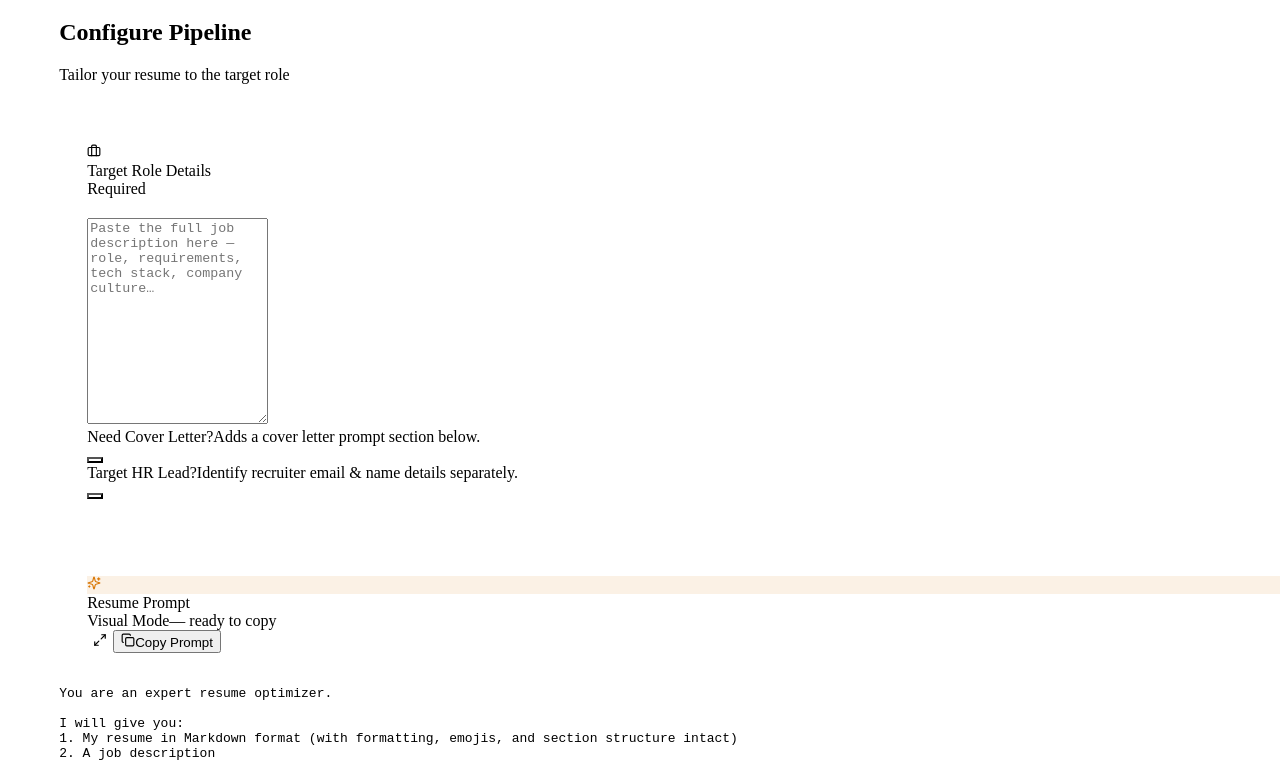
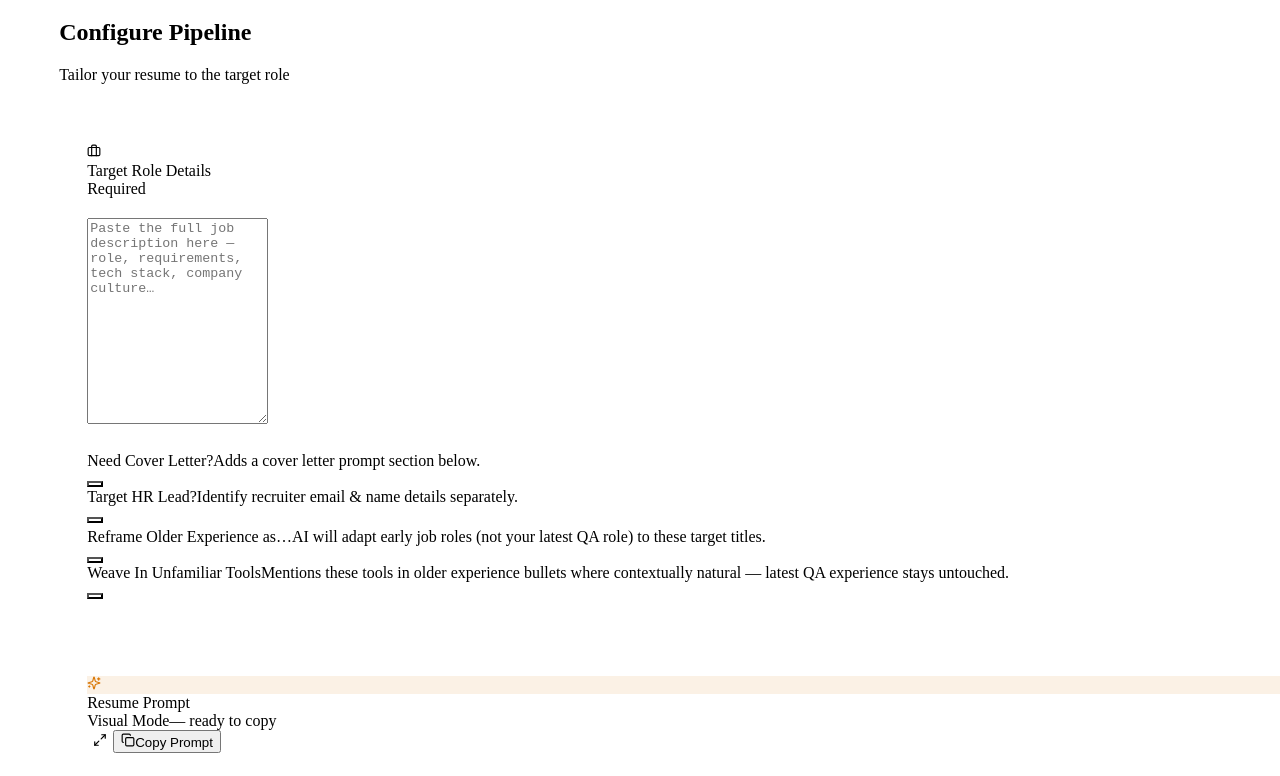
Before and after one commit to imrankhan2424/ai-resume-architect, a React (Vite) app: page / in a window 1280 px wide. Shown: the part 460-1236 px from the top of the page. Built offline with nearby package versions, Linux system fonts and the light colour scheme; the HTML template or start-up script is replaced by a standard one.

Commit message:
Added additional prompts

```diff
--- a/src/components/PromptGenerator.jsx
+++ b/src/components/PromptGenerator.jsx
@@ -16,6 +16,12 @@ const PromptGenerator = () => {
   const [copiedLead, setCopiedLead] = useState(false);
   const [copiedJobDescription, setCopiedJobDescription] = useState(false);
   const [modalTarget, setModalTarget] = useState(null); // 'resume' | 'cover' | 'lead' | null
+
+  // ── Creative Reframing State ─────────────────────────────────────
+  const [enableOtherRoles, setEnableOtherRoles] = useState(false);
+  const [otherJobRoles, setOtherJobRoles] = useState('');
+  const [enableUntouchedTools, setEnableUntouchedTools] = useState(false);
+  const [untouchedTools, setUntouchedTools] = useState('');
 
   const handleCopyJobDescription = () => {
     if (!jobDescription) return;
@@ -48,10 +54,51 @@ RULES:
 ${jobDescription || '[PASTE JOB DESCRIPTION HERE]'}`;
   };
 
+  // ── Creative Reframing Block (injected into resume prompt when enabled) ──
+  const buildCreativeReframingBlock = () => {
+    const hasRoles = enableOtherRoles && otherJobRoles.trim();
+    const hasTools = enableUntouchedTools && untouchedTools.trim();
+    if (!hasRoles && !hasTools) return '';
+
+    const lines = [
+      '',
+      '--- CREATIVE REFRAMING INSTRUCTIONS ---',
+      'IMPORTANT: The following instructions apply ONLY to older / earlier experience entries (NOT the most recent job):',
+      '- Keep ALL personal details (name, contact, education, certifications) exactly as they are',
+      '- Keep the most recent work experience entry completely unchanged — do NOT alter its title, company, dates, or bullet points',
+    ];
+
+    if (hasRoles) {
+      lines.push(
+        `- For earlier/older experience entries, you MAY reframe the job role/title to one of these target roles: ${otherJobRoles.trim()}`,
+        '  - The company name, dates, and personal achievements MUST remain believable and consistent with the real experience',
+        '  - Adapt the bullet points to sound natural for that reframed role while still reflecting the actual work done',
+        '  - Keep the reframing subtle and professional — the experience should feel genuine, not fabricated',
+      );
+    }
+
+    if (hasTools) {
+      lines.push(
+        `- You MAY naturally mention these tools/technologies in older experience bullets where contextually plausible: ${untouchedTools.trim()}`,
+        '  - Only weave them in where the actual tasks would realistically have involved such tools',
+        '  - Do NOT contradict or override any QA-specific tools that must remain (e.g., Selenium, Jira, TestRail)',
+        '  - The goal is to broaden the apparent skill surface without creating obvious contradictions',
+      );
+    }
+
+    lines.push(
+      '- The final resume must read as a cohesive, credible document — every change must feel earned and natural',
+      '- Do NOT add any disclaimer or footnote about changes made',
+    );
+
+    return lines.join('\n');
+  };
+
   // ── Resume Prompt ──────────────────────────────────────────────
   const assembleResumePrompt = () => {
     const resumeText = resumes[mode];
     const isATS = mode === 'ats';
+    const creativeBlock = buildCreativeReframingBlock();
 
     const prompt = isATS
       ? `You are an expert ATS resume optimizer.
@@ -107,7 +154,7 @@ Your task:
 
 - Return ONLY the updated Markdown resume in a single .md compatible code block. No explanations or conversational text.`;
 
-    return `${prompt}
+    return `${prompt}${creativeBlock}
 
 --- MY RESUME ---
 ${resumeText}
@@ -306,7 +353,7 @@ ${jobDescription || '[PASTE JOB DESCRIPTION HERE]'}`;
           style={{ minHeight: '200px' }}
         />
 
-        <div className="mt-8 flex flex-col gap-5">
+        <div className="flex flex-col gap-5" style={{ marginTop: '1.5rem' }}>
           <div className="flex items-center justify-between px-1">
             <div className="flex flex-col gap-1">
               <span className="text-sm font-semibold transition-colors duration-300" style={{ color: includeCoverLetter ? (mode === 'ats' ? 'var(--emerald)' : 'var(--accent)') : 'var(--text-primary)' }}>Need Cover Letter?</span>
@@ -341,6 +388,71 @@ ${jobDescription || '[PASTE JOB DESCRIPTION HERE]'}`;
                 className={clsx("inline-block w-4 h-4 transform bg-white rounded-full transition-transform duration-300 shadow-md", includeLeadExtraction ? "translate-x-6" : "translate-x-1")}
               />
             </button>
+          </div>
+
+          {/* ── Divider */}
+          <div style={{ borderTop: '1px solid var(--glass-border)', margin: '0.25rem 0' }} />
+
+          {/* ── Other Job Roles toggle + input ── */}
+          <div className="flex flex-col gap-3">
+            <div className="flex items-center justify-between px-1">
+              <div className="flex flex-col gap-1">
+                <span className="text-sm font-semibold transition-colors duration-300" style={{ color: enableOtherRoles ? (mode === 'ats' ? 'var(--emerald)' : 'var(--accent)') : 'var(--text-primary)' }}>Reframe Older Experience as…</span>
+                <span className="text-[11px] font-medium" style={{ color: 'var(--text-muted)' }}>AI will adapt early job roles (not your latest QA role) to these target titles.</span>
+              </div>
+              <button
+                onClick={() => setEnableOtherRoles(v => !v)}
+                className="relative flex items-center h-6 rounded-full w-11 transition-all duration-300 focus:outline-none shrink-0"
+                style={{
+                  background: enableOtherRoles ? (mode === 'ats' ? 'var(--emerald)' : 'var(--accent)') : 'var(--border)',
+                }}
+              >
+                <span
+                  className={clsx("inline-block w-4 h-4 transform bg-white rounded-full transition-transform duration-300 shadow-md", enableOtherRoles ? "translate-x-6" : "translate-x-1")}
+                />
+              </button>
+            </div>
+            {enableOtherRoles && (
+              <textarea
+                id="other-job-roles"
+                value={otherJobRoles}
+                onChange={e => setOtherJobRoles(e.target.value)}
+                placeholder="e.g. Customer Support Specialist, Technical Support Analyst, IT Help Desk — separate multiple roles with commas"
+                className="input-base"
+                style={{ minHeight: '72px', fontSize: '12px' }}
+              />
+            )}
+          </div>
+
+          {/* ── Unfamiliar Tools toggle + input ── */}
+          <div className="flex flex-col gap-3">
+            <div className="flex items-center justify-between px-1">
+              <div className="flex flex-col gap-1">
+                <span className="text-sm font-semibold transition-colors duration-300" style={{ color: enableUntouchedTools ? (mode === 'ats' ? 'var(--emerald)' : 'var(--accent)') : 'var(--text-primary)' }}>Weave In Unfamiliar Tools</span>
+                <span className="text-[11px] font-medium" style={{ color: 'var(--text-muted)' }}>Mentions these tools in older experience bullets where contextually natural — latest QA experience stays untouched.</span>
+              </div>
+              <button
+                onClick={() => setEnableUntouchedTools(v => !v)}
+                className="relative flex items-center h-6 rounded-full w-11 transition-all duration-300 focus:outline-none shrink-0"
+                style={{
+                  background: enableUntouchedTools ? (mode === 'ats' ? 'var(--emerald)' : 'var(--accent)') : 'var(--border)',
+                }}
+              >
+                <span
+                  className={clsx("inline-block w-4 h-4 transform bg-white rounded-full transition-transform duration-300 shadow-md", enableUntouchedTools ? "translate-x-6" : "translate-x-1")}
+                />
+              </button>
+            </div>
+            {enableUntouchedTools && (
+              <textarea
+                id="unfamiliar-tools"
+                value={untouchedTools}
+                onChange={e => setUntouchedTools(e.target.value)}
+                placeholder="e.g. Zendesk, Salesforce, Freshdesk, HubSpot — separate with commas"
+                className="input-base"
+                style={{ minHeight: '72px', fontSize: '12px' }}
+              />
+            )}
           </div>
         </div>
       </div>
```
